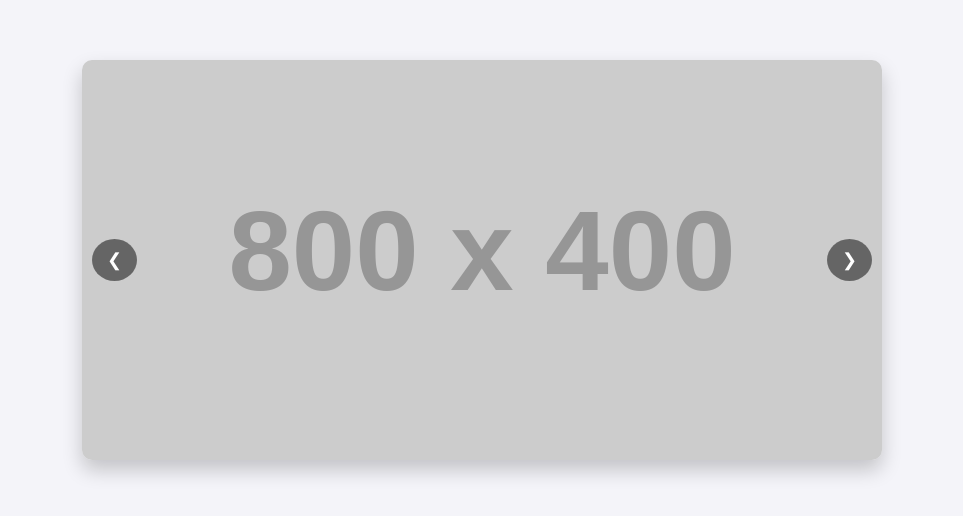
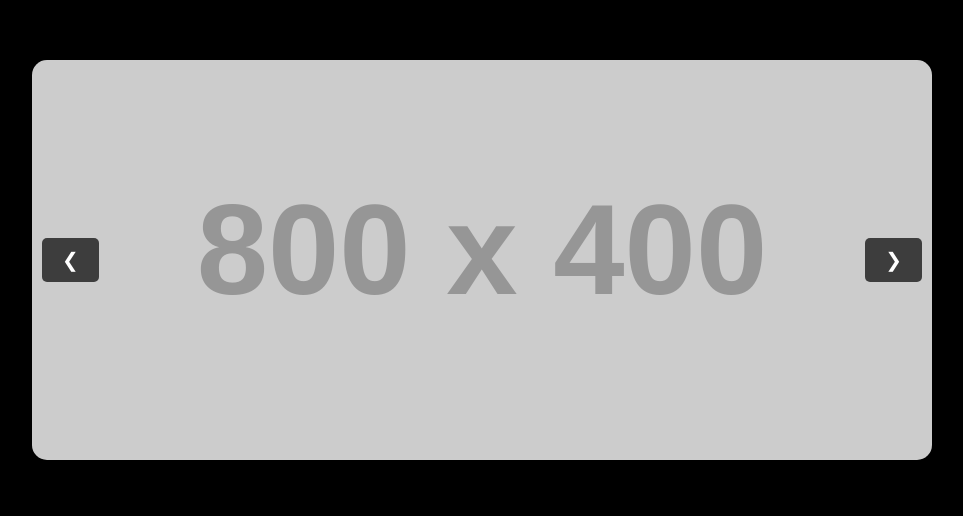
Before and after one commit to baxti0331/Slayder, a plain HTML site: page index.html in a window 1280 px wide. Shown: the part 140-656 px from the top of the page, without its empty margins (158-1121 px from the left). Drawn offline with Linux system fonts and the light colour scheme; placeholder pictures from the web are drawn by us.

Commit message:
Update styles.css

```diff
--- a/styles.css
+++ b/styles.css
@@ -1,21 +1,23 @@
 body {
-  font-family: Arial, sans-serif;
+  font-family: 'Arial', sans-serif;
   margin: 0;
   padding: 0;
+  background: #000; /* Темный фон */
+  color: #fff;
   display: flex;
   justify-content: center;
   align-items: center;
   height: 100vh;
-  background-color: #f4f4f9;
+  overflow: hidden;
 }
 
 .slider-container {
   position: relative;
   width: 80%;
-  max-width: 800px;
+  max-width: 900px;
   overflow: hidden;
-  border-radius: 10px;
-  box-shadow: 0 10px 20px rgba(0, 0, 0, 0.2);
+  border-radius: 15px;
+  box-shadow: 0 10px 30px rgba(0, 0, 0, 0.8);
 }
 
 .slider {
@@ -28,25 +30,53 @@ body {
   height: 400px;
   background-size: cover;
   background-position: center;
-  transition: opacity 0.5s ease-in-out;
+  position: relative;
+  display: flex;
+  align-items: center;
+  justify-content: center;
+  text-align: center;
+}
+
+.overlay {
+  position: absolute;
+  background: rgba(0, 0, 0, 0.5);
+  width: 100%;
+  height: 100%;
+  color: #fff;
+  padding: 20px;
+  display: flex;
+  flex-direction: column;
+  justify-content: center;
+}
+
+h1 {
+  font-size: 2.5rem;
+  margin: 0 0 10px 0;
+  letter-spacing: 1.5px;
+}
+
+p {
+  font-size: 1.2rem;
+  margin: 0;
 }
 
 button {
   position: absolute;
   top: 50%;
   transform: translateY(-50%);
-  background: rgba(0, 0, 0, 0.5);
-  color: white;
+  background: rgba(0, 0, 0, 0.7);
+  color: #fff;
   border: none;
-  padding: 10px 15px;
+  padding: 10px 20px;
   cursor: pointer;
-  border-radius: 50%;
-  font-size: 18px;
+  border-radius: 5px;
+  font-size: 20px;
   z-index: 10;
 }
 
 button:hover {
-  background: rgba(0, 0, 0, 0.7);
+  background: rgba(255, 255, 255, 0.7);
+  color: #000;
 }
 
 .prev {
```
